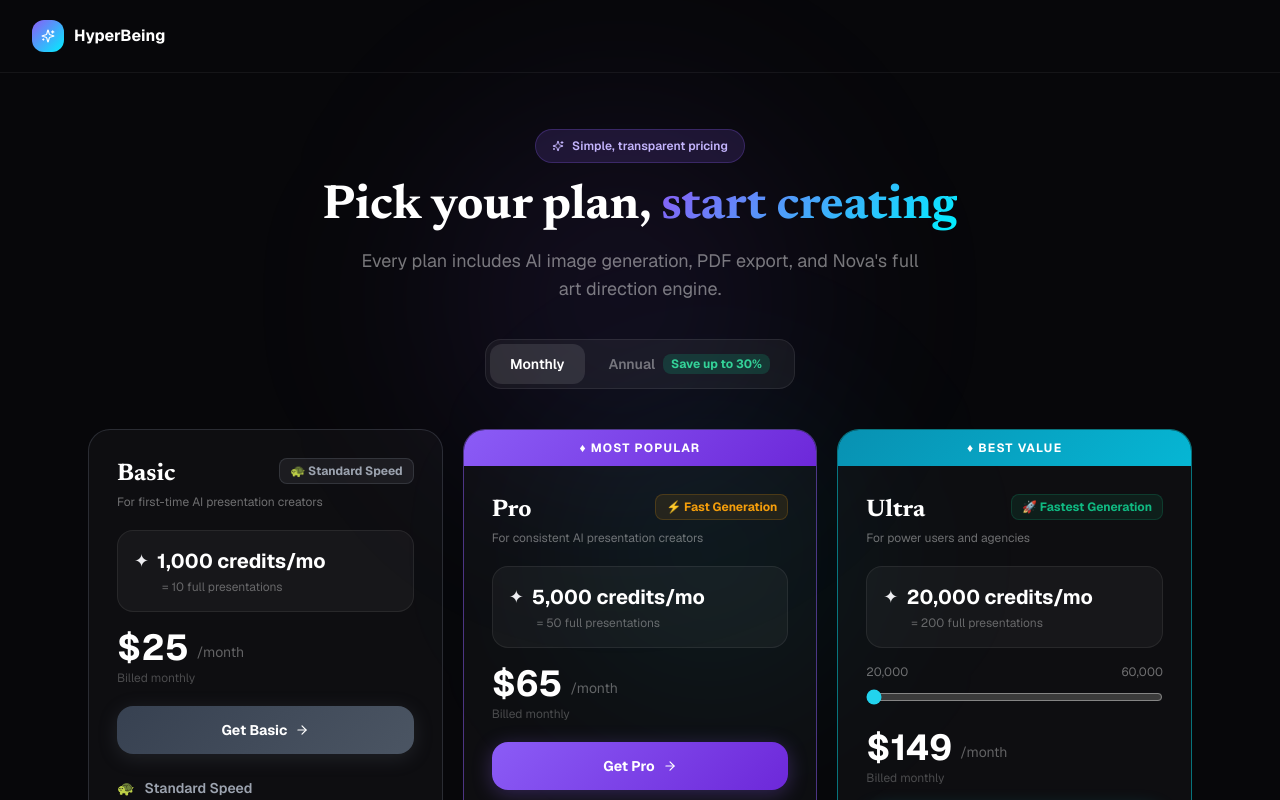
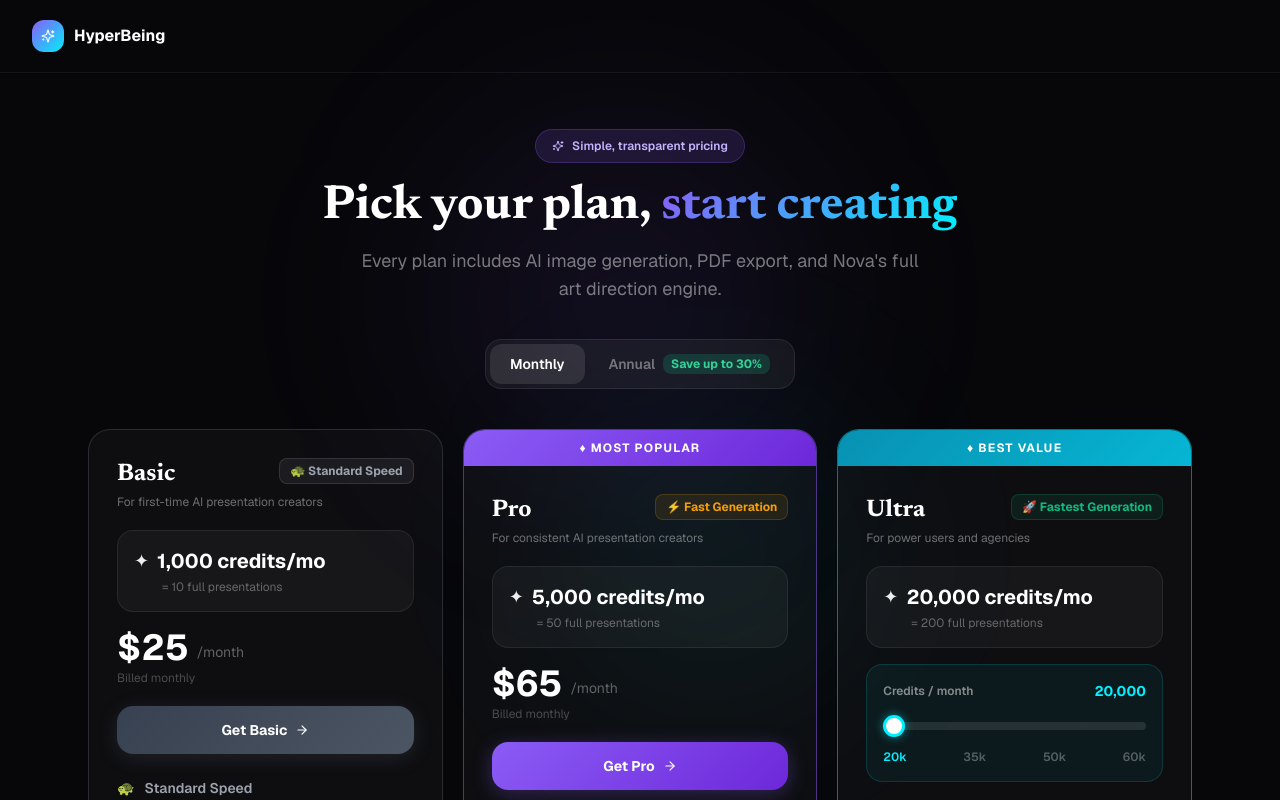
Before and after one commit to ibrameme1/hyperbeing, a React (Vite) app in the folder frontend/: page /pricing in a window 1280 px wide. Shown: the top 800 px of the page. Built offline with nearby package versions, Linux system fonts and the light colour scheme; no server answers; the HTML template or start-up script is replaced by a standard one.

Commit message:
feat: improve Ultra credit slider — styled handle, tick labels, live credit display
https://claude.ai/code/session_01K2jpvpoh7C8g4zh7ZbEcU8

```diff
--- a/frontend/src/pages/Pricing.jsx
+++ b/frontend/src/pages/Pricing.jsx
@@ -4,6 +4,26 @@ import { Check, X, Sparkles, Zap, Crown, Rocket, ArrowRight, Loader2 } from 'luc
 import { useNavigate } from 'react-router-dom';
 import { useAuth } from '../contexts/AuthContext';
 import api from '../api/client';
+
+const sliderThumbStyle = `
+  input[type='range'].ultra-slider::-webkit-slider-thumb {
+    -webkit-appearance: none;
+    width: 22px; height: 22px;
+    border-radius: 50%;
+    background: #fff;
+    border: 3px solid #00F0FF;
+    box-shadow: 0 0 10px rgba(0,240,255,0.5);
+    cursor: pointer;
+  }
+  input[type='range'].ultra-slider::-moz-range-thumb {
+    width: 22px; height: 22px;
+    border-radius: 50%;
+    background: #fff;
+    border: 3px solid #00F0FF;
+    box-shadow: 0 0 10px rgba(0,240,255,0.5);
+    cursor: pointer;
+  }
+`;
 
 // All credits displayed ×10 vs backend — same ratios, bigger numbers
 const CM = 10;
@@ -176,6 +196,7 @@ export default function Pricing() {
       <div className="fixed bottom-0 right-1/4 w-[500px] h-[500px] rounded-full pointer-events-none"
            style={{ background: 'radial-gradient(circle, rgba(0,240,255,0.08) 0%, transparent 65%)', filter: 'blur(80px)' }} />
 
+      <style>{sliderThumbStyle}</style>
       {/* Nav */}
       <div className="relative z-10 flex items-center justify-between px-8 py-5 border-b" style={{ borderColor: 'rgba(255,255,255,0.06)' }}>
         <button onClick={() => navigate('/dashboard')} className="flex items-center gap-2.5">
@@ -288,23 +309,48 @@ export default function Pricing() {
                     <p className="text-xs text-white/35 ml-7">= {(credits / 100).toFixed(0)} full presentations</p>
                   </div>
 
-                  {/* Ultra slider */}
+                  {/* Ultra credit slider */}
                   {plan.key === 'ultra' && (
-                    <div className="mb-4">
-                      <div className="flex justify-between text-xs text-white/40 mb-2">
-                        <span>{ULTRA_TIERS[0].credits.toLocaleString()}</span>
-                        <span>{ULTRA_TIERS[ULTRA_TIERS.length - 1].credits.toLocaleString()}</span>
+                    <div className="mb-5 rounded-2xl p-4" style={{ background: 'rgba(0,240,255,0.05)', border: '1px solid rgba(0,240,255,0.15)' }}>
+                      <div className="flex items-center justify-between mb-3">
+                        <span className="text-xs font-semibold text-white/50">Credits / month</span>
+                        <span className="text-sm font-bold" style={{ color: '#00F0FF' }}>
+                          {ULTRA_TIERS[ultraTier].credits.toLocaleString()}
+                        </span>
                       </div>
-                      <input
-                        type="range" min={0} max={ULTRA_TIERS.length - 1} step={1}
-                        value={ultraTier}
-                        onChange={e => setUltraTier(Number(e.target.value))}
-                        className="w-full accent-cyan-400"
-                        style={{ cursor: 'pointer' }}
-                      />
+
+                      {/* Slider track */}
+                      <div className="relative mb-3">
+                        <input
+                          type="range" min={0} max={ULTRA_TIERS.length - 1} step={1}
+                          value={ultraTier}
+                          onChange={e => setUltraTier(Number(e.target.value))}
+                          className="ultra-slider w-full h-2 rounded-full appearance-none cursor-pointer"
+                          style={{
+                            background: `linear-gradient(to right, #00F0FF ${(ultraTier / (ULTRA_TIERS.length - 1)) * 100}%, rgba(255,255,255,0.1) ${(ultraTier / (ULTRA_TIERS.length - 1)) * 100}%)`,
+                            WebkitAppearance: 'none',
+                          }}
+                        />
+                      </div>
+
+                      {/* Tick labels */}
+                      <div className="flex justify-between">
+                        {ULTRA_TIERS.map((t, idx) => (
+                          <button
+                            key={idx}
+                            onClick={() => setUltraTier(idx)}
+                            className="flex flex-col items-center gap-0.5 transition-all duration-150"
+                          >
+                            <span className="text-xs font-semibold" style={{ color: ultraTier === idx ? '#00F0FF' : 'rgba(255,255,255,0.3)' }}>
+                              {(t.credits / 1000).toFixed(0)}k
+                            </span>
+                          </button>
+                        ))}
+                      </div>
+
                       {billing === 'annual' && (
-                        <p className="text-xs text-center mt-1.5" style={{ color: '#34D399' }}>
-                          {Math.round(discount * 100)}% off on annual — slide for more credits & bigger discount
+                        <p className="text-xs text-center mt-2.5 font-semibold" style={{ color: '#34D399' }}>
+                          {Math.round(ULTRA_TIERS[ultraTier].annualDiscount * 100)}% off on annual — more credits = bigger discount
                         </p>
                       )}
                     </div>
```
